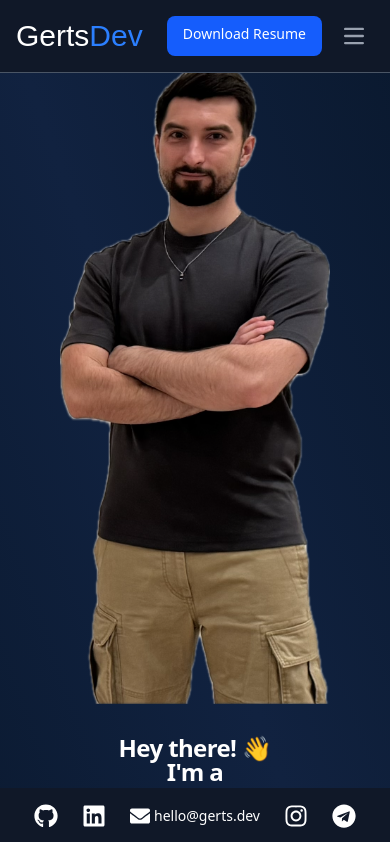
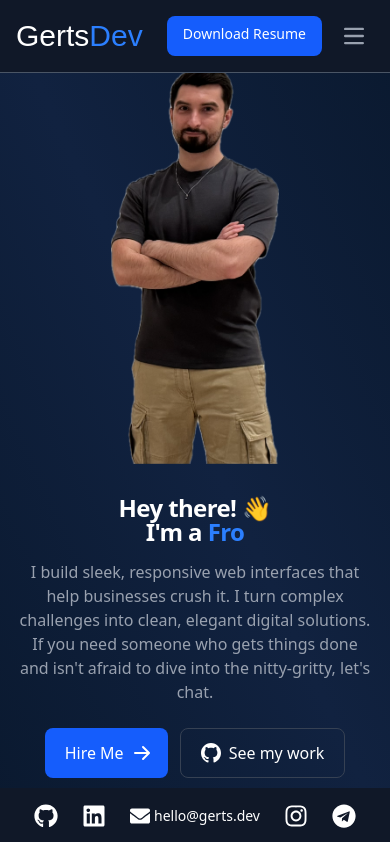
Before and after one commit to GertsDev/GertsDev_portfolio, a Next.js app: page / in a window 390 px wide. Shown: the top 842 px of the page. Built offline with nearby package versions, Linux system fonts and the light colour scheme; no server answers; a web font is replaced by a local one.

Commit message:
Fix: image size on sm [page.tsx]

```diff
--- a/src/app/page.tsx
+++ b/src/app/page.tsx
@@ -1,7 +1,7 @@
-"use client";
-import Link from "next/link";
-import Typewriter from "~/components/Typewriter";
-import Image from "next/image";
+'use client';
+import Link from 'next/link';
+import Typewriter from '~/components/Typewriter';
+import Image from 'next/image';
 
 export default function HomePage() {
   return (
@@ -14,13 +14,8 @@ export default function HomePage() {
       */}
       <div className="grid w-full max-w-screen-xl grid-cols-1 items-center gap-8 md:grid-cols-2">
         {/* Image Section */}
-        <div className="relative h-[40rem] w-full px-4">
-          <Image
-            src="/subject-2.png"
-            alt="profile"
-            fill
-            className="-scale-x-100 object-contain"
-          />
+        <div className="relative h-[25rem] w-full px-4 md:h-[40rem]">
+          <Image src="/subject-2.png" alt="profile" fill className="-scale-x-100 object-contain" />
         </div>
 
         {/* Text Section */}
@@ -28,21 +23,14 @@ export default function HomePage() {
           <h1 className="mb-4 max-w-2xl text-center text-2xl leading-none font-extrabold tracking-tight text-white md:text-left md:text-3xl xl:text-4xl">
             Hey there! <span className="animate-waving-hand">👋</span>
             <br />
-            I&apos;m a{" "}
-            <Typewriter
-              texts={[
-                "Frontend Developer",
-                "UI/UX Innovator",
-                "Tech Enthusiast",
-              ]}
-            />
+            I&apos;m a{' '}
+            <Typewriter texts={['Frontend Developer', 'UI/UX Innovator', 'Tech Enthusiast']} />
           </h1>
 
           <p className="mb-6 max-w-2xl text-center font-light text-gray-400 md:text-left md:text-lg lg:mb-8 lg:text-xl">
-            I build sleek, responsive web interfaces that help businesses crush
-            it. I turn complex challenges into clean, elegant digital solutions.
-            If you need someone who gets things done and isn&apos;t afraid to
-            dive into the nitty-gritty, let&apos;s chat.
+            I build sleek, responsive web interfaces that help businesses crush it. I turn complex
+            challenges into clean, elegant digital solutions. If you need someone who gets things
+            done and isn&apos;t afraid to dive into the nitty-gritty, let&apos;s chat.
           </p>
 
           <div className="flex space-x-3">
@@ -51,11 +39,7 @@ export default function HomePage() {
               className="inline-flex items-center justify-center rounded-lg bg-blue-600 px-5 py-3 text-base font-medium text-white hover:bg-blue-800 focus:ring-4 focus:ring-blue-900"
             >
               Hire Me
-              <svg
-                className="-mr-1 ml-2 h-5 w-5"
-                fill="currentColor"
-                viewBox="0 0 20 20"
-              >
+              <svg className="-mr-1 ml-2 h-5 w-5" fill="currentColor" viewBox="0 0 20 20">
                 <path
                   fillRule="evenodd"
                   d="M10.293 3.293a1 1 0 011.414 0l6 6a1 1 0 010 1.414l-6 6a1 1 0 01-1.414-1.414L14.586 11H3a1 1 0 110-2h11.586l-4.293-4.293a1 1 0 010-1.414z"
```
